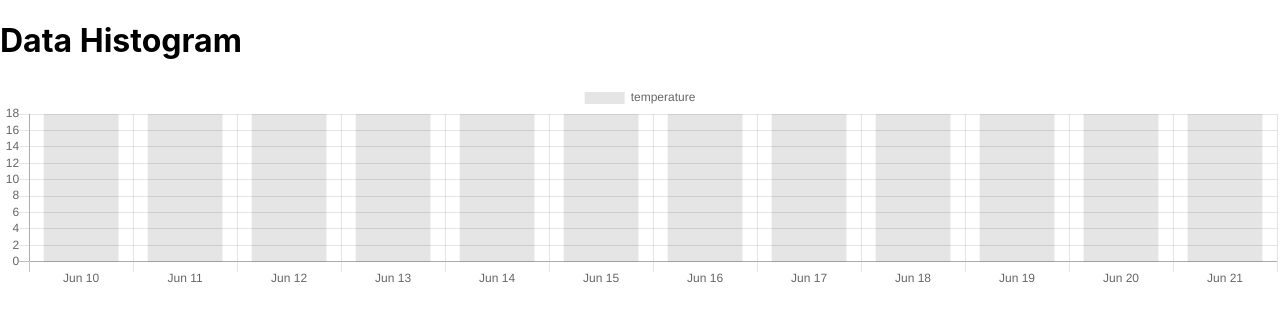
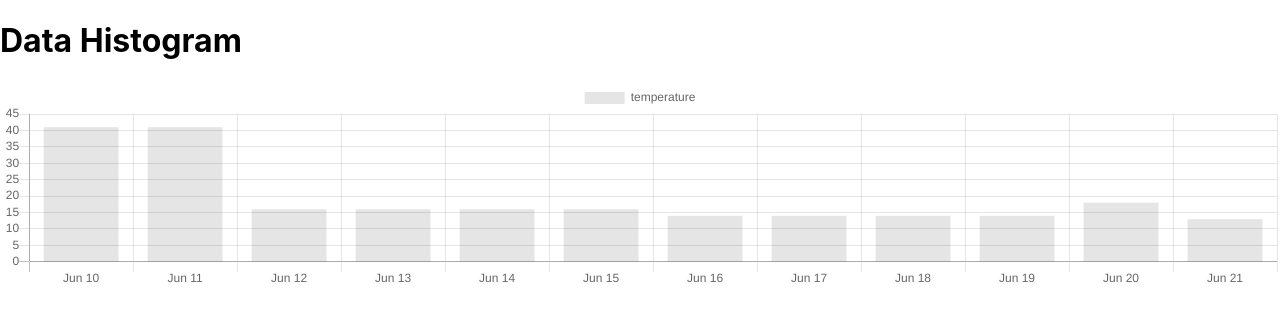
Before and after one commit to brandonday7/histogram, a React (Create React App) app: page / in a window 1280 px wide. Shown: the top 322 px of the page. Built offline with nearby package versions, Linux system fonts and the light colour scheme.

Commit message:
fixed bug with new data, seems to be graphing new inputs well and working in general

```diff
--- a/src/Histogram.js
+++ b/src/Histogram.js
@@ -20,16 +20,18 @@ const generateData = (dataPoints, scale) => {
 			}
 
 			for (let j = dataPointIndex; j < dataPoints.length; j++) {
-				if (moment(dataPoints[j].date).clone().isBetween(currentDate.format(), currentDate.add(1, 'days').format())) {
+				// comparators must be cloned to prevent mutating the actual datetime object
+				if (moment(dataPoints[j].date).clone().isBetween(currentDate.clone().format(), currentDate.clone().add(1, 'days').format())) {
 					values.push(dataPoints[j].value)
 					dataPointIndex++
-				} else break
+				} else {
+					break
+				}
 			}
 
 			if (values.length) {
 				newDataPoint.y = _.mean(values)
 			} else if (i) {
-				console.log('in here again...')
 				// assume latest value before the bucket
 				newDataPoint.y = newData[i - 1].y
 			}
--- a/src/dataUtility/data.json
+++ b/src/dataUtility/data.json
@@ -1 +1 @@
-{"temperature":[{"value":18,"date":"2019-06-10T18:43:38.220Z"},{"value":50,"date":"2019-06-10T22:05:21.736Z"},{"value":16,"date":"2019-06-12T18:17:30.647Z"},{"value":14,"date":"2019-06-16T18:17:22.211Z"},{"value":13,"date":"2019-06-21T18:17:20.905Z"}]}
+{"temperature":[{"value":50,"date":"2019-06-10T22:05:21.736Z"},{"value":32,"date":"2019-06-10T22:13:01.896Z"},{"value":16,"date":"2019-06-12T18:17:30.647Z"},{"value":14,"date":"2019-06-16T18:17:22.211Z"},{"value":18,"date":"2019-06-20T18:43:38.220Z"},{"value":13,"date":"2019-06-21T18:17:20.905Z"}]}
```
